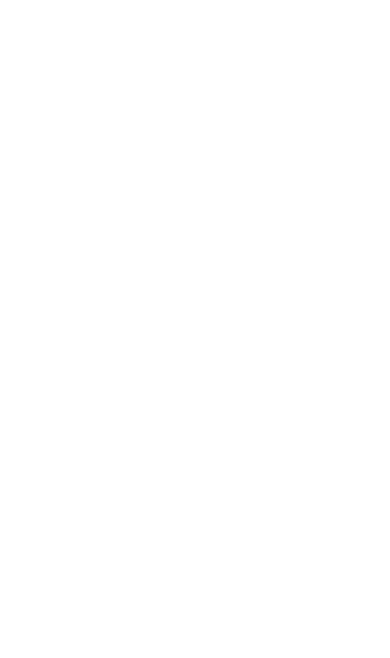
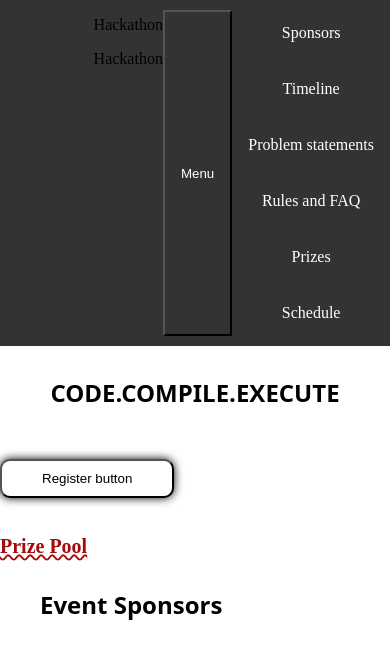
Before and after one commit to kishoreadhith-v/PSG_hackathon_website, a plain HTML site: page index.html in a window 390 px wide. Drawn offline with Linux system fonts and the light colour scheme.

Commit message:
Co-authored-by: Kishoreadhith V <kishoreadhith-v@users.noreply.github.com>

```diff
--- a/index.html
+++ b/index.html
@@ -3,9 +3,38 @@
 <head>
     <meta charset="UTF-8">
     <meta name="viewport" content="width=device-width, initial-scale=1.0">
+    <link rel="stylesheet" href="style.css">
     <title>Hackathon website</title>
 </head>
+
 <body>
+    <nav>
+        <div class="moving-tex">
+            <p>Hackathon</p>
+            <p>Hackathon</p>
+        </div>
+        <button class="nav-button">Menu</button>
 
+        <!-- sponsors-->
+        <!-- timeline -->
+        <!-- problem statements -->
+        <!-- rules and faq -->
+        <!-- prizes -->
+        <!-- schedule -->
+        <ul class="navbar">
+            <li><a href="#sponsors">Sponsors</a></li>
+            <li><a href="#timeline">Timeline</a></li>
+            <li><a href="#problem">Problem statements</a></li>
+            <li><a href="#rules">Rules and FAQ</a></li>
+            <li><a href="#prizes">Prizes</a></li>
+            <li><a href="#schedule">Schedule</a></li>
+        </ul>
+
+    </nav>
+    <h2 class="capcha">CODE.COMPILE.EXECUTE</h2>
+    <button class="reg">Register button</button>
+    <h2 class="pp">Prize Pool</h2>
+    <script src="script.js"></script>
+    <h2 class="sponsors">Event Sponsors</h2>
 </body>
 </html>
--- /dev/null
+++ b/script.js
@@ -0,0 +1,4 @@
+const regButton = document.querySelector('.reg');
+regButton.addEventListener('click', function() {
+  alert('You have registered for the event!');
+});
--- /dev/null
+++ b/style.css
@@ -0,0 +1,252 @@
+body{
+  margin: 0;
+}
+
+.reg{
+    background-color: #fff;
+    padding: 10px 40px;
+    border-radius: 10px;
+    box-shadow: 0px 0px 10px 0px #000;
+    margin-top: 20px;
+    margin-bottom: 20px;
+    position: relative;
+}
+
+.reg:hover{
+    background-color: #000;
+    color: #fff;
+
+}
+.pp{
+    color: #a60a0a;
+    font-size: 20px;
+    font-weight: bold;
+    text-decoration: underline;
+    text-decoration-style: wavy;
+}
+
+.pp:hover{
+    color: #000;
+}
+
+.capcha{
+    background-color: #fff;
+    padding: 10px 40px;
+    border-radius: 10px;
+    margin-top: 20px;
+    margin-bottom: 20px;
+    position: relative;
+    text-align: center;
+    font-family: system-ui, -apple-system, BlinkMacSystemFont, 'Segoe UI', Roboto, Oxygen, Ubuntu, Cantarell, 'Open Sans', 'Helvetica Neue', sans-serif;
+}
+
+nav {
+  background-color: #333;
+  overflow: hidden;
+  display: flex;
+  justify-content: flex-end;
+}
+
+nav ul {
+  list-style-type: none;
+  margin: 0;
+  padding: 0;
+  text-align: center;
+}
+
+nav .moving-text {
+  float: left;
+}
+nav {
+  background-color: #333;
+  overflow: hidden;
+  display: flex;
+  justify-content: flex-end;
+}
+
+nav .moving-text {
+  float: left;
+}
+
+nav ul {
+  list-style-type: none;
+  margin: 0;
+  padding: 0;
+  text-align: center;
+}
+
+nav li {
+  display: inline-block;
+  margin-right: 20px;
+}
+
+nav li a {
+  display: block;
+  color: white;
+  text-align: center;
+  padding: 14px 16px;
+  text-decoration: none;
+}
+
+nav li a:hover {
+  background-color: #111;
+}
+
+@media (max-width: 768px) {
+  .nav-button {
+    display: block;
+    background-color: #333;
+    color: white;
+    text-align: center;
+    padding: 14px 16px;
+    text-decoration: none;
+  }
+
+  .nav-button:hover {
+    background-color: #111;
+  }
+
+  .nav-button:active {
+    background-color: #444;
+  }
+
+  .nav-button + ul {
+    display: block;
+  }
+
+  .nav-button + ul li {
+    display: block;
+    margin: 10px 0;
+  }
+}
+nav li {
+  display: inline-block;
+  margin-right: 20px;
+}
+
+nav li a {
+  display: block;
+  color: white;
+  text-align: center;
+  padding: 14px 16px;
+  text-decoration: none;
+}
+
+nav li a:hover {
+  background-color: #111;
+}
+
+@media (max-width: 768px) {
+  nav ul{
+    display:none;
+  }
+
+  .nav-button {
+    display: block;
+    background-color: #333;
+    color: white;
+    text-align: center;
+    padding: 14px 16px;
+    text-decoration: none;
+  }
+
+  .nav-button:hover {
+    background-color: #111;
+  }
+
+  .nav-button:active {
+    background-color: #444;
+  }
+
+  .nav-button {
+    display: block;
+  }
+
+  .nav-button  {
+    display: block;
+    margin: 10px 0;
+  }
+  .navbar
+  {
+    display: none;
+  }nav {
+  background-color: #333;
+  overflow: hidden;
+  display: flex;
+  justify-content: flex-end;
+}
+
+nav .moving-text {
+  float: left;
+}
+
+nav ul {
+  list-style-type: none;
+  margin: 0;
+  padding: 0;
+  text-align: center;
+}
+
+nav li {
+  display: inline-block;
+  margin-right: 20px;
+}
+
+nav li a {
+  display: block;
+  color: white;
+  text-align: center;
+  padding: 14px 16px;
+  text-decoration: none;
+}
+
+nav li a:hover {
+  background-color: #111;
+}
+
+@media (max-width: 768px) {
+  nav ul {
+    display: none;
+  }
+
+  .nav-button {
+    display: block;
+    background-color: #333;
+    color: white;
+    text-align: center;
+    padding: 14px 16px;
+    text-decoration: none;
+  }
+
+  .nav-button:hover {
+    background-color: #111;
+  }
+
+  .nav-button:active {
+    background-color: #444;
+  }
+
+  .nav-button + ul {
+    display: block;
+  }
+
+  .nav-button + ul li {
+    display: block;
+    margin: 10px 0;
+  }
+}
+}
+
+@media (min-width: 769px) {
+  .nav-button {
+    display: none;
+  }
+
+}
+
+  .sponsors{
+    background-color: color-mix(in srgb, color percentage, color percentage);
+    padding: 10px 40px;
+    border-radius: 10px;
+    font-family: system-ui, -apple-system, BlinkMacSystemFont, 'Segoe UI', Roboto, Oxygen, Ubuntu, Cantarell, 'Open Sans', 'Helvetica Neue', sans-serif;
+  }
```
Also changed, not shown: index.css (deleted).
